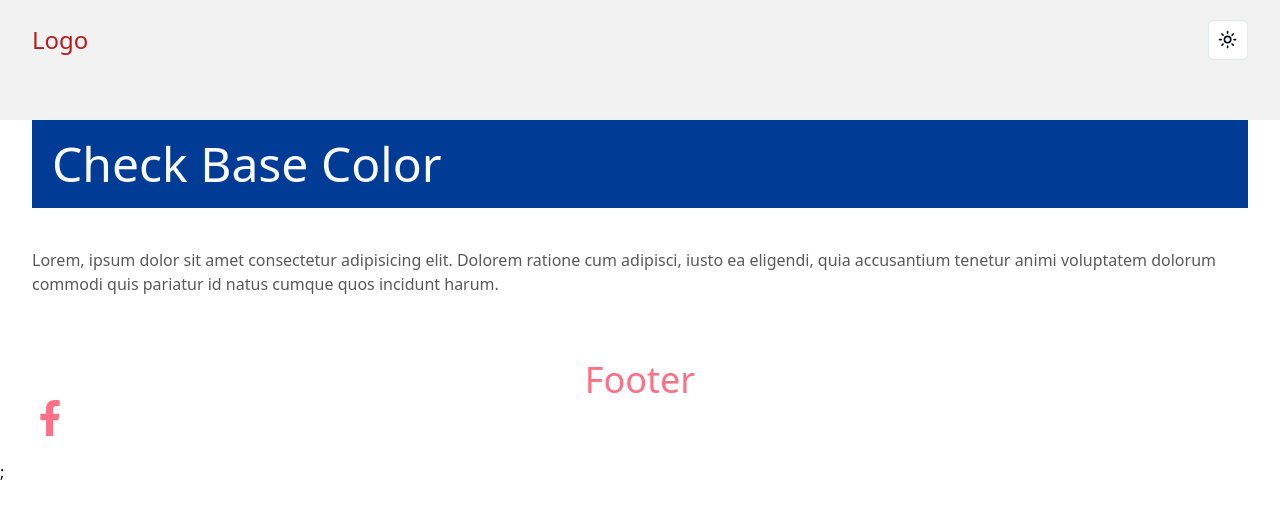
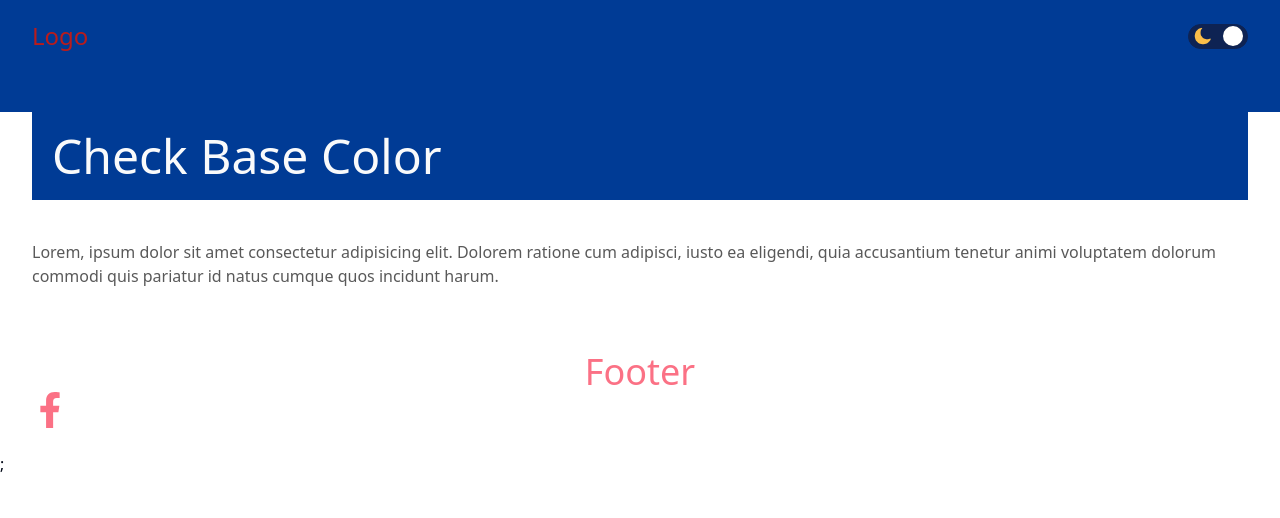
Before and after one commit to noyon-podder/meeting-booking-client, a React (Vite) app: page / in a window 1280 px wide. Shown: the top 518 px of the page. Built offline with nearby package versions, Linux system fonts and the light colour scheme.

Commit message:
toggle button customize

```diff
--- a/src/components/Shared/ModeToggle.tsx
+++ b/src/components/Shared/ModeToggle.tsx
@@ -1,19 +1,22 @@
-import { Moon, Sun } from "lucide-react";
+// import { Moon, Sun } from "lucide-react";
+import Sun from "/sun.png";
+import Moon from "/moon.png";
 
-import { Button } from "@/components/ui/button";
-import {
-  DropdownMenu,
-  DropdownMenuContent,
-  DropdownMenuItem,
-  DropdownMenuTrigger,
-} from "@/components/ui/dropdown-menu";
+// import { Button } from "@/components/ui/button";
+// import {
+//   DropdownMenu,
+//   DropdownMenuContent,
+//   DropdownMenuItem,
+//   DropdownMenuTrigger,
+// } from "@/components/ui/dropdown-menu";
 import { useTheme } from "@/context/ThemeProvider";
 
 export function ModeToggle() {
-  const { setTheme } = useTheme();
+  const { setTheme, theme } = useTheme();
 
   return (
-    <DropdownMenu>
+    <>
+      {/* <DropdownMenu>
       <DropdownMenuTrigger asChild>
         <Button variant="outline" size="icon">
           <Sun className="h-[1.2rem] w-[1.2rem] rotate-0 scale-100 transition-all dark:-rotate-90 dark:scale-0" />
@@ -32,6 +35,29 @@ export function ModeToggle() {
           System
         </DropdownMenuItem>
       </DropdownMenuContent>
-    </DropdownMenu>
+    </DropdownMenu> */}
+
+      <div className="flex items-center justify-between w-[60px] h-[25px] border border-color-darkBaseColor rounded-[20px] p-1 bg-color-darkBaseColor dark:bg-white dark:border-white  cursor-pointer relative ">
+        <img
+          src={Moon}
+          alt=""
+          width={20}
+          height={20}
+          onClick={() => setTheme("dark")}
+        />
+        <div
+          className={`w-5 h-5 bg-white dark:bg-color-darkBaseColor  rounded-full absolute  transition-transform duration-300 ease-out ${
+            theme === "dark" ? "left-1" : "right-1"
+          }`}
+        ></div>
+        <img
+          src={Sun}
+          alt=""
+          width={20}
+          height={20}
+          onClick={() => setTheme("light")}
+        />
+      </div>
+    </>
   );
 }
--- a/src/components/Shared/Navbar.tsx
+++ b/src/components/Shared/Navbar.tsx
@@ -2,7 +2,7 @@ import { ModeToggle } from "./ModeToggle";
 
 const Navbar = () => {
   return (
-    <div className=" dark:border-b dark:bg-transparent py-5 bg-[#f2f2f2]">
+    <div className=" dark:border-b dark:bg-transparent py-5 bg-color-baseColor">
       <div className="container flex items-center justify-between">
         <h2 className="text-2xl dark:text-white text-red-700">Logo</h2>
         <ModeToggle />
```
Also changed, not shown: public/moon.png (added), public/sun.png (added).
